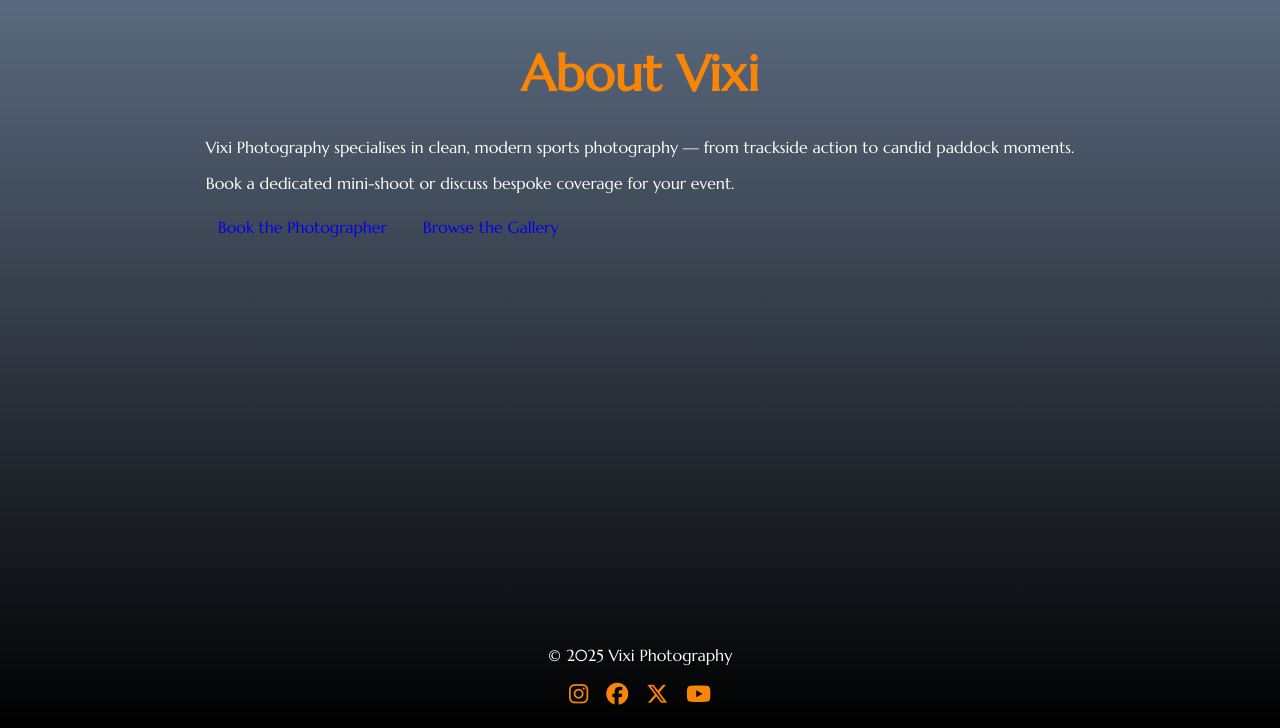
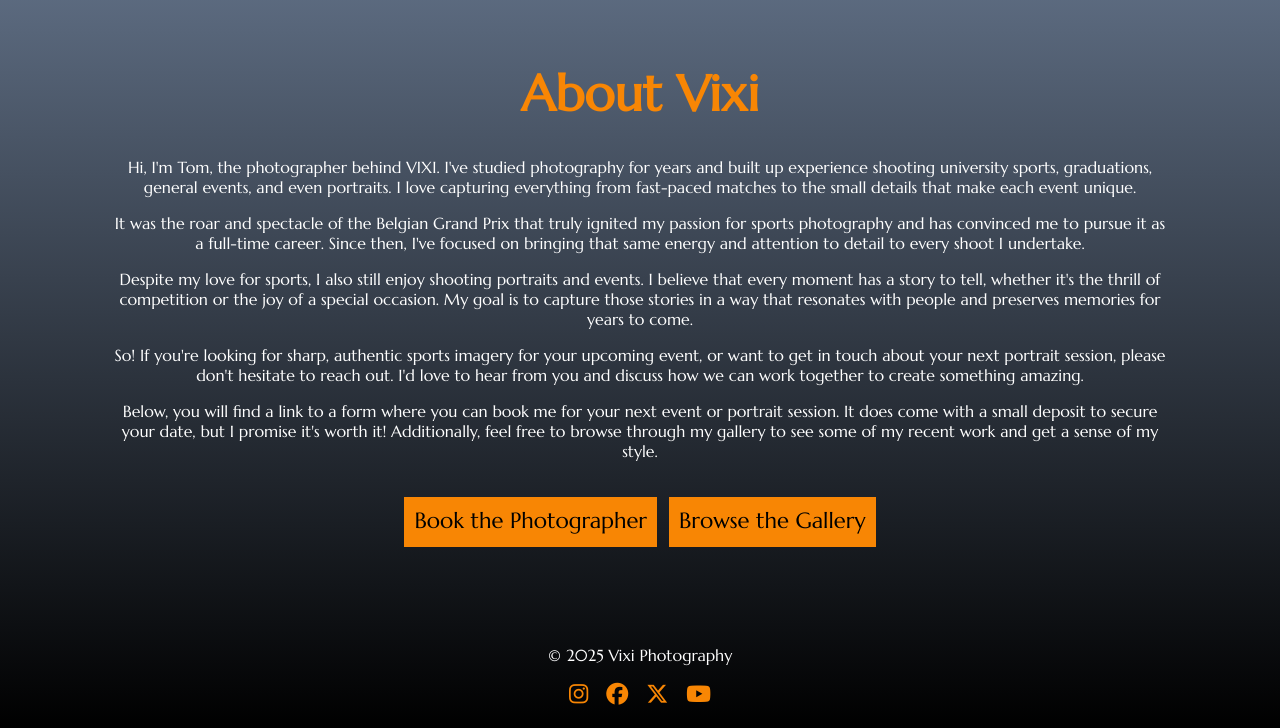
Before and after one commit to ccrd1711/vixi_photography, a Django app: page /about/ in a window 1280 px wide. Shown: the part 72-800 px from the top of the page. Run offline with Django 4.2, Linux system fonts and the light colour scheme; a user stored in the database is signed in; some libraries are stand-ins or nearby versions.

Commit message:
Further styling on css and multiple css amendments including class changes. Push for full test on gallery page

```diff
--- a/static/css/style.css
+++ b/static/css/style.css
@@ -41,6 +41,7 @@ h1 {
   top: 46px;
   min-width: 180px;
   background: #f88604;
+  color: black;
   border: 1px solid #eee;
   border-radius: 10px;
   box-shadow: 0 8px 20px rgba(0,0,0,.06);
@@ -166,6 +167,12 @@ h1 {
   border:1px solid #ddd;
 }
 
+.intro-container {
+  text-align:center;
+  margin-bottom:40px;
+  padding: 20px;
+}
+
 body.dark, body.dark.page {
   background:#0c0e13;
   color:#e7e9ee;
@@ -242,8 +249,35 @@ body.dark .grid img {
   color: #f88604;
 }
 
-.btn-secondary {
-  border-color:#bbb;
+.btn-about {
+  background: #f88604;
+  color: black;
+  text-decoration: none;
+  height: 30px;
+  font-size: 22px;
+  padding: 10px;
+  margin-top: 20px;
+}
+
+.btn-book {
+  background: #f88604;
+  color: black;
+  text-decoration: none;
+  font-size: 22px;
+  padding: 10px;
+  font-family: Marcellus, Arial, sans-serif;
+}
+
+.dark-btn {
+  display: inline-block;
+  padding: 8px 12px;
+  text-decoration: none;
+  cursor: pointer;
+  background: #f88604;
+  color: black;
+  height: 50px;
+  width: 50px;
+  font-size: 24px;
 }
 
 .act-btn {
@@ -300,6 +334,7 @@ body.dark .grid img {
   margin-top:16px;
   display:flex;
   gap:12px;
+  justify-content:center;
 }
 
 .footer {
--- a/templates/about.html
+++ b/templates/about.html
@@ -2,14 +2,29 @@
 {% block title %}About • Vixi Photography{% endblock %}
 
 {% block content %}
-<section class="container">
+<section class="intro-container">
   <h1>About Vixi</h1>
-  <p>Vixi Photography specialises in clean, modern sports photography — from trackside action to candid paddock moments.</p>
-  <p>Book a dedicated mini-shoot or discuss bespoke coverage for your event.</p>
+  <p>Hi, I'm Tom, the photographer behind VIXI. I've studied photography for years and built up experience shooting
+    university sports, graduations, general events, and even portraits. I love capturing everything from fast-paced
+    matches to the small details that make each event unique.</p>
+  <p>It was the roar and spectacle of the Belgian Grand Prix that truly ignited my passion for sports photography
+    and has convinced me to pursue it as a full-time career. Since then, I've focused on bringing that same energy and
+    attention to detail to every shoot I undertake.</p>
+  <p>Despite my love for sports, I also still enjoy shooting portraits and events. I believe that every moment has
+    a story to tell, whether it's the thrill of competition or the joy of a special occasion. My goal is to capture those stories in a way
+    that resonates with people and preserves memories for years to come.</p>
+  <p>So! If you're looking for sharp, authentic sports imagery for your upcoming event, or want to get in touch about
+    your next portrait session, please don't hesitate to reach out. I'd love to hear from you and discuss how we can
+    work together to create something amazing.
+  </p>
+  <p>Below, you will find a link to a form where you can book me for your next event or portrait session. It does come
+    with a small deposit to secure your date, but I promise it's worth it!
+    Additionally, feel free to browse through my gallery to see some of my recent work and get a sense of my style.
+  </p>
 
-  <div class="actions" style="margin-top:16px;">
-    <a class="btn" href="{% url 'book_request' %}">Book the Photographer</a>
-    <a class="btn btn-secondary" href="{% url 'gallery_index' %}">Browse the Gallery</a>
+  <div class="actions">
+    <a class="btn-about" href="{% url 'book_request' %}">Book the Photographer</a>
+    <a class="btn-about" href="{% url 'gallery_index' %}">Browse the Gallery</a>
   </div>
 </section>
 {% endblock %}
--- a/templates/gallery/gallery.html
+++ b/templates/gallery/gallery.html
@@ -7,7 +7,7 @@
 <div class="gallery-page" id="galleryPage">
   <div class="gallery-toolbar">
     <h1 class="m-0">Gallery</h1>
-    <button id="galleryModeToggle" class="btn" aria-pressed="false" title="Toggle theme">☾</button>
+    <button id="galleryModeToggle" class="dark-btn" aria-pressed="false" title="Toggle theme">☾</button>
   </div>
 
   {% if photos %}
--- a/templates/orders/booking_form.html
+++ b/templates/orders/booking_form.html
@@ -7,7 +7,7 @@
 <form method="post">
   {% csrf_token %}
   {{ form.as_p }}
-  <button class="btn" type="submit">{% if mode == "edit" %}Save Changes{% else %}Submit Request{% endif %}</button>
-  <a class="btn btn-secondary" href="{% url 'my_bookings' %}">My Bookings</a>
+  <button class="btn-book" type="submit">{% if mode == "edit" %}Save Changes{% else %}Submit Request{% endif %}</button>
+  <a class="btn-about" href="{% url 'my_bookings' %}">My Bookings</a>
 </form>
 {% endblock %}
```
